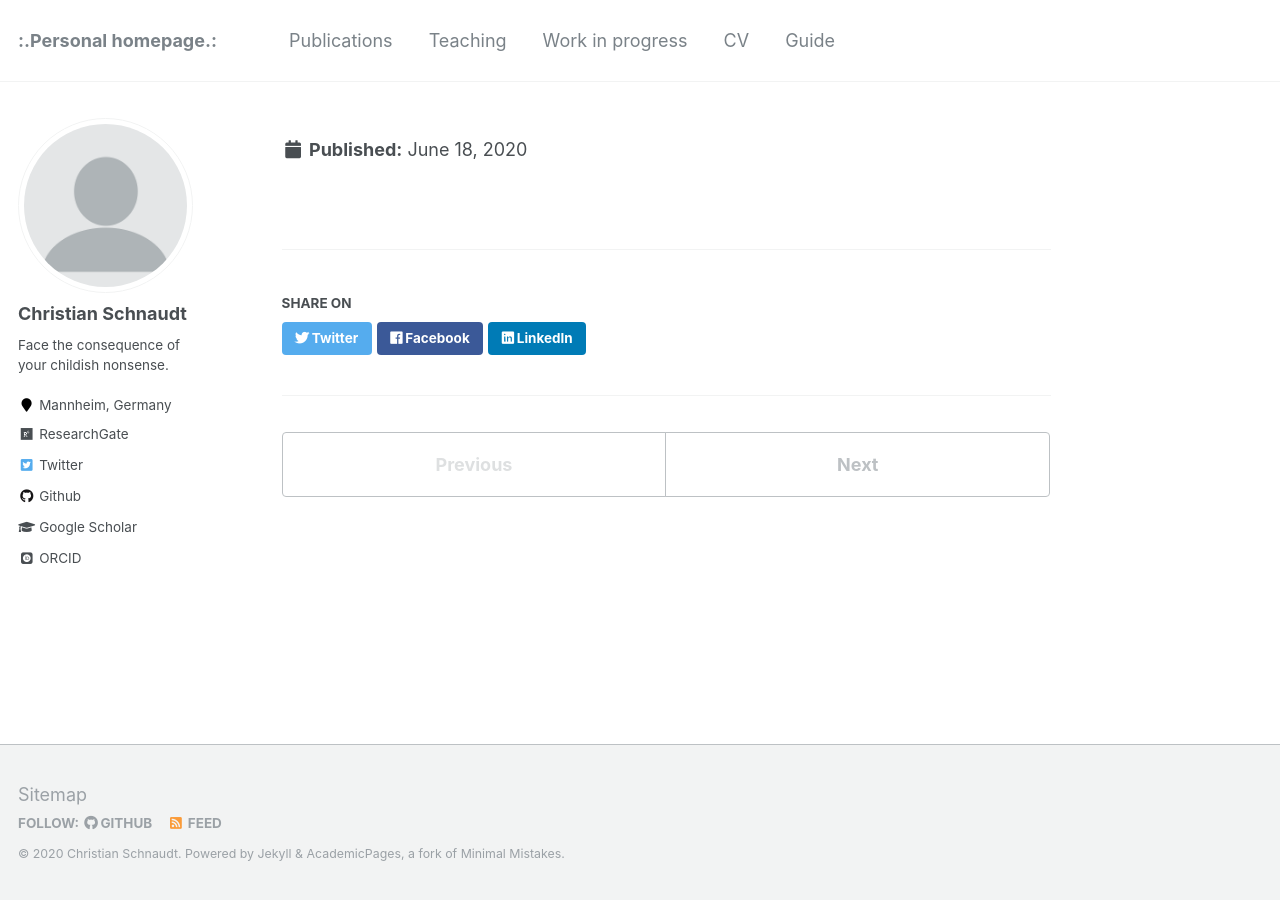
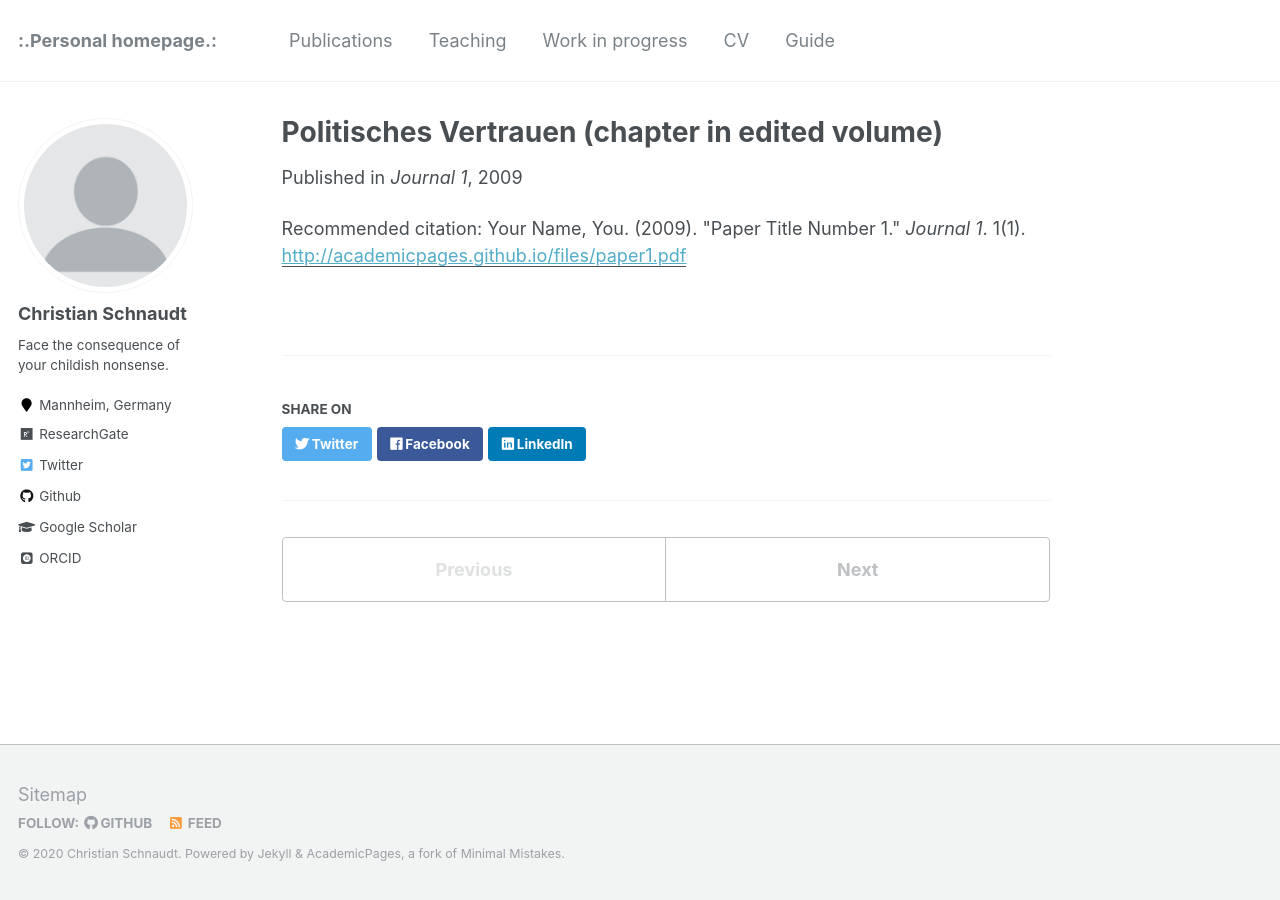
Before and after one commit to cschnaudt/cschnaudt.github.io, a Jekyll site: the page built from _publications/2009-10-01-paper-title-number-1.md, in a window 1280 px wide. Built offline with Jekyll 4.4.1, drawn with Linux system fonts in a browser that asks for light colours; some web fonts are replaced.

Commit message:
Update 2009-10-01-paper-title-number-1.md

```diff
--- a/_publications/2009-10-01-paper-title-number-1.md
+++ b/_publications/2009-10-01-paper-title-number-1.md
@@ -1,5 +1,5 @@
 ---
-title: ""Politisches Vertrauen [chapter in edited volume]""
+title: "Politisches Vertrauen (chapter in edited volume)"
 collection: publications
 permalink: /publication/2009-10-01-paper-title-number-1
 excerpt: 'This paper is about the number 1. The number 2 is left for future work.'
```
